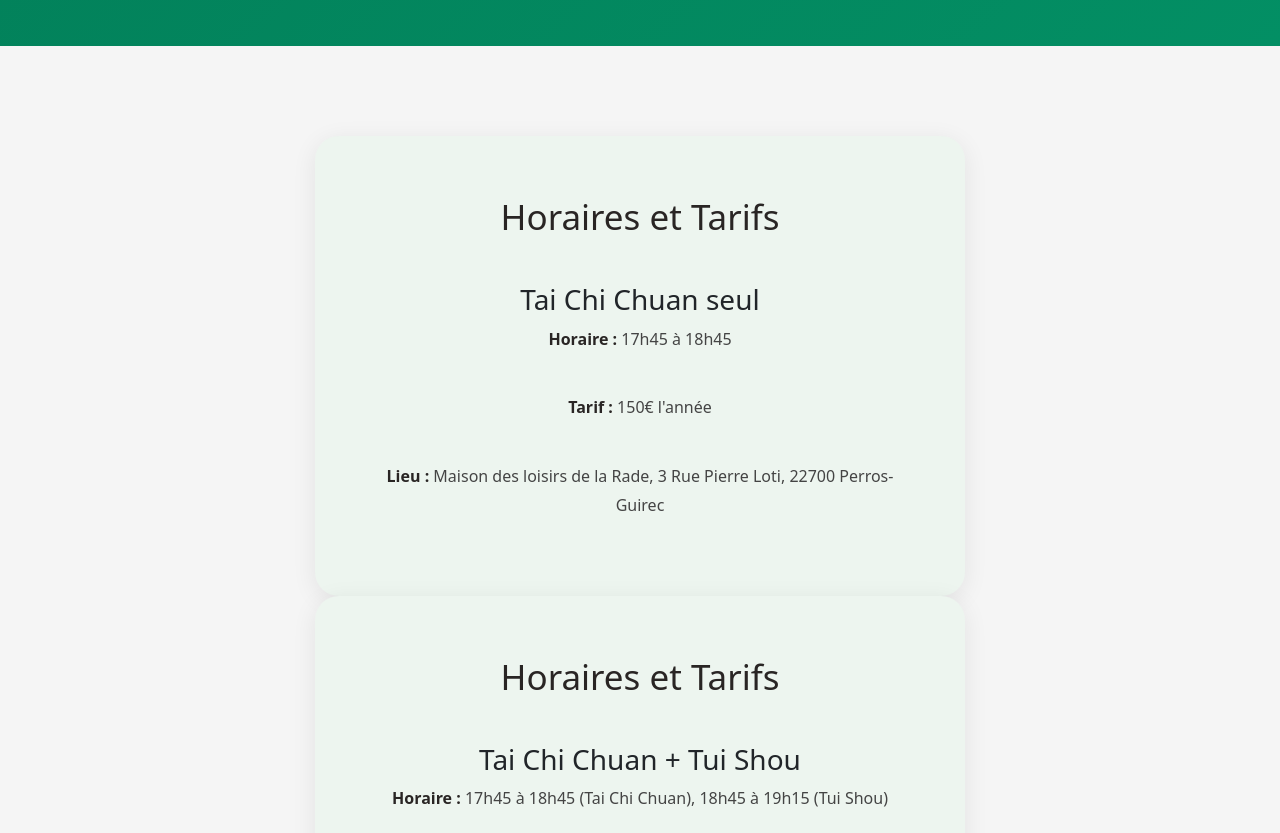
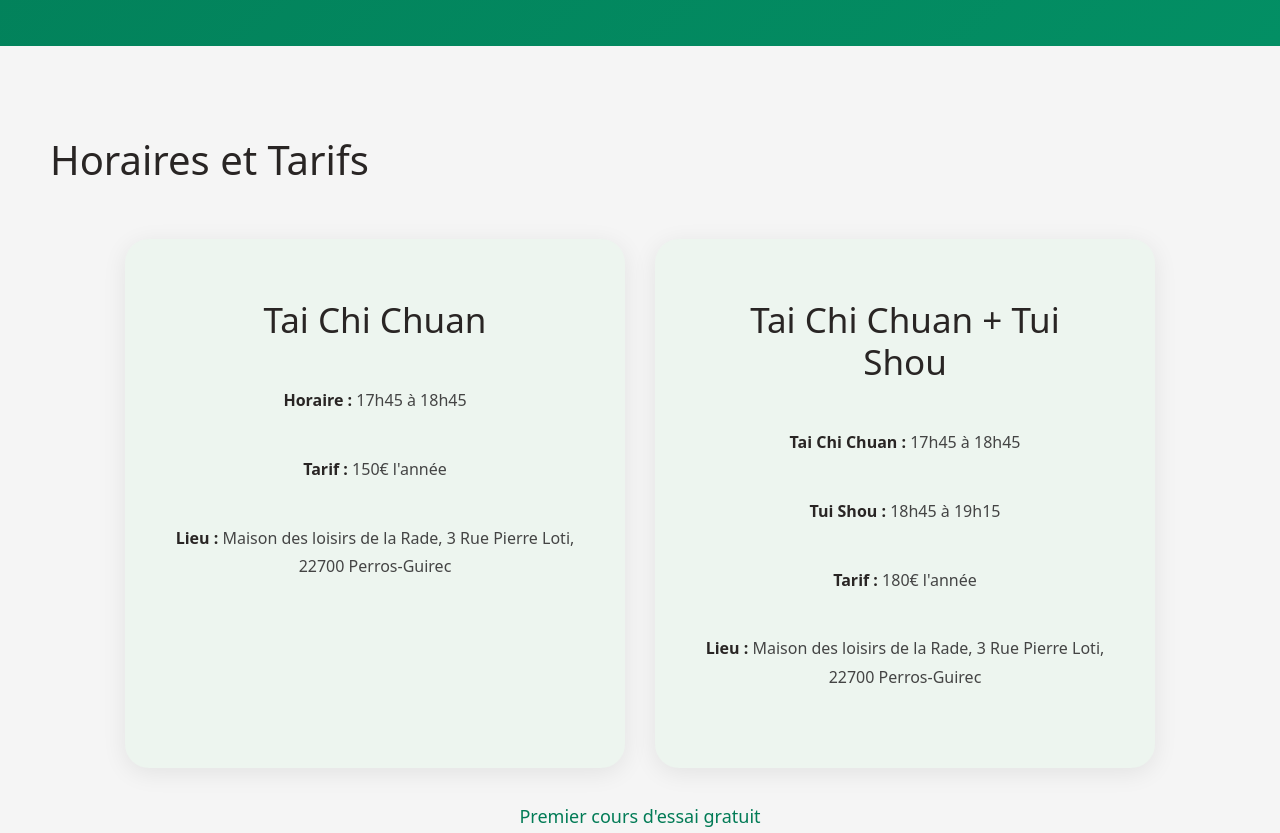
Before and after one commit to kamyprgt/siteStage, a plain HTML site: page pages/taiChiChuan.html in a window 1280 px wide. Shown: the part 4780-5613 px from the top of the page. Drawn offline with nearby package versions, Linux system fonts and the light colour scheme; files that its build step writes are made by us from their sources.

Commit message:
ajoute tui shou page tai chi chuan

```diff
--- a/assets/css/style.css
+++ b/assets/css/style.css
@@ -1278,6 +1278,23 @@ img {
     color: #2563eb;
 }
 
+/* ---------------- GRILLE TARIFS ---------------- */
+
+.tarifs-grid {
+    display: flex;
+    justify-content: center;
+    gap: 30px;
+    flex-wrap: wrap;
+}
+
+/* Adaptation lorsque plusieurs cartes sont présentes */
+
+.tarifs-grid .tarifs-card {
+    max-width: 500px;
+    flex: 1 1 420px;
+    margin: 0;
+}
+
 /* =========================================================
    HISTORIQUE QI GONG
 ========================================================= */
--- a/pages/taiChiChuan.html
+++ b/pages/taiChiChuan.html
@@ -446,11 +446,15 @@
 
 		<section class="tarifs">
 
+			<h2 class="section-title">
+				Horaires et Tarifs
+			</h2>
+
+			<div class="tarifs-grid">
+
 				<div class="tarifs-card">
 
-				<h2>Horaires et Tarifs</h2>
-
-				<h3>Tai Chi Chuan seul</h3>
+					<h2>Tai Chi Chuan</h2>
 
 					<div class="tarifs-content">
 
@@ -458,41 +462,60 @@
 							<strong>Horaire :</strong>
 							17h45 à 18h45
 						</p>
+
 						<p>
 							<strong>Tarif :</strong>
 							150€ l'année
 						</p>
+
 						<p>
 							<strong>Lieu :</strong>
-						 Maison des loisirs de la Rade, 3 Rue Pierre Loti, 22700 Perros-Guirec
+							Maison des loisirs de la Rade,
+							3 Rue Pierre Loti,
+							22700 Perros-Guirec
 						</p>
+
 					</div>
+
 				</div>
+
+
+
+
 
 				<div class="tarifs-card">
 
-				<h2>Horaires et Tarifs</h2>
-
-				<h3>Tai Chi Chuan + Tui Shou</h3>
+					<h2>Tai Chi Chuan + Tui Shou</h2>
 
 					<div class="tarifs-content">
 
 						<p>
-						<strong>Horaire :</strong>
-						17h45 à 18h45 (Tai Chi Chuan), 18h45 à 19h15 (Tui Shou)
+							<strong>Tai Chi Chuan :</strong>
+							17h45 à 18h45
 						</p>
+
+						<p>
+							<strong>Tui Shou :</strong>
+							18h45 à 19h15
+						</p>
+
 						<p>
 							<strong>Tarif :</strong>
 							180€ l'année
 						</p>
+
 						<p>
 							<strong>Lieu :</strong>
-						 Maison des loisirs de la Rade, 3 Rue Pierre Loti, 22700 Perros-Guirec
+							Maison des loisirs de la Rade,
+							3 Rue Pierre Loti,
+							22700 Perros-Guirec
 						</p>
-				</div>
+
 					</div>
 
+				</div>
 
+			</div>
 
 			<p class="cours-essai">
 				Premier cours d'essai gratuit
```
Lines whose indentation alone changed are shown as unchanged.
